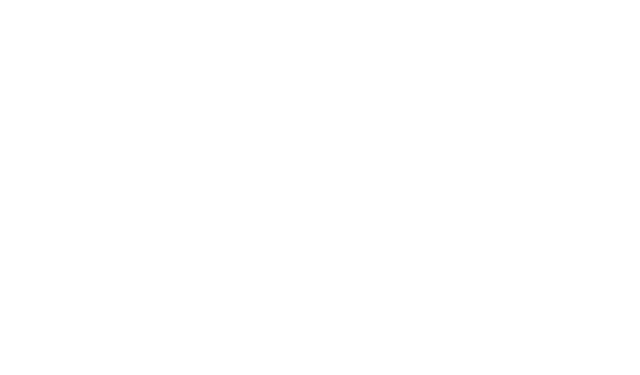
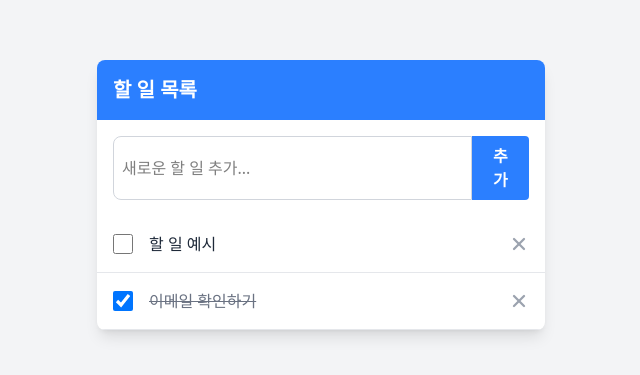
Before and after one commit to SNULION-13th/AI_seminar, a React (Vite) app: page / in a window 1280 px wide. Shown: the part 205-580 px from the top of the page, without its empty margins (319-959 px from the left). Built offline with nearby package versions, Linux system fonts and the light colour scheme.

Commit message:
figma 기초 디자인 커밋

```diff
--- a/src/App.jsx
+++ b/src/App.jsx
@@ -1,7 +1,9 @@
-import "./App.css";
+import React from 'react';
+import Todo from './components/features/Todo/Todo';
+import './App.css';
 
 function App() {
-  return <></>;
+  return <Todo />;
 }
 
 export default App;
--- /dev/null
+++ b/src/components/features/Todo/Todo.jsx
@@ -0,0 +1,43 @@
+import React, { useState } from 'react';
+import Card from '../../ui/Card';
+import TodoHeader from './TodoHeader';
+import TodoInput from './TodoInput';
+import TodoList from './TodoList';
+
+const Todo = () => {
+  const [todos, setTodos] = useState([
+    { id: 1, text: '할 일 예시', completed: false },
+    { id: 2, text: '이메일 확인하기', completed: true },
+  ]);
+
+  const addTodo = (text) => {
+    const newTodo = { id: Date.now(), text, completed: false };
+    setTodos([...todos, newTodo]);
+  };
+
+  const toggleTodo = (id) => {
+    setTodos(
+      todos.map(todo =>
+        todo.id === id ? { ...todo, completed: !todo.completed } : todo
+      )
+    );
+  };
+
+  const deleteTodo = (id) => {
+    setTodos(todos.filter(todo => todo.id !== id));
+  };
+
+  return (
+    <div className="min-h-screen bg-gray-100 flex items-center justify-center">
+      <div className="w-full max-w-md">
+        <Card>
+          <TodoHeader />
+          <TodoInput addTodo={addTodo} />
+          <TodoList todos={todos} toggleTodo={toggleTodo} deleteTodo={deleteTodo} />
+        </Card>
+      </div>
+    </div>
+  );
+};
+
+export default Todo;
--- /dev/null
+++ b/src/components/features/Todo/TodoHeader.jsx
@@ -0,0 +1,11 @@
+import React from 'react';
+
+const TodoHeader = () => {
+  return (
+    <div className="bg-blue-500 text-white p-4">
+      <h1 className="text-xl font-bold">할 일 목록</h1>
+    </div>
+  );
+};
+
+export default TodoHeader;
--- /dev/null
+++ b/src/components/features/Todo/TodoInput.jsx
@@ -0,0 +1,30 @@
+import React, { useState } from 'react';
+import Input from '../../ui/Input';
+import Button from '../../ui/Button';
+
+const TodoInput = ({ addTodo }) => {
+  const [inputValue, setInputValue] = useState('');
+
+  const handleAddClick = () => {
+    if (inputValue.trim()) {
+      addTodo(inputValue);
+      setInputValue('');
+    }
+  };
+
+  return (
+    <div className="p-4 flex">
+      <Input
+        value={inputValue}
+        onChange={(e) => setInputValue(e.target.value)}
+        placeholder="새로운 할 일 추가..."
+        className="rounded-r-none"
+      />
+      <Button onClick={handleAddClick} className="rounded-l-none">
+        추가
+      </Button>
+    </div>
+  );
+};
+
+export default TodoInput;
--- /dev/null
+++ b/src/components/features/Todo/TodoItem.jsx
@@ -0,0 +1,24 @@
+import React from 'react';
+
+const TodoItem = ({ todo, toggleTodo, deleteTodo }) => {
+  return (
+    <div className="flex items-center justify-between p-4 border-b border-gray-200">
+      <div className="flex items-center">
+        <input
+          type="checkbox"
+          checked={todo.completed}
+          onChange={() => toggleTodo(todo.id)}
+          className="mr-4 h-5 w-5 text-blue-500 border-gray-300 rounded focus:ring-blue-500"
+        />
+        <span className={`${todo.completed ? 'line-through text-gray-500' : 'text-gray-800'}`}>
+          {todo.text}
+        </span>
+      </div>
+      <button onClick={() => deleteTodo(todo.id)} className="text-gray-400 hover:text-red-500">
+        <img src="/src/assets/icons/close-icon.svg" alt="delete" className="h-5 w-5" />
+      </button>
+    </div>
+  );
+};
+
+export default TodoItem;
--- /dev/null
+++ b/src/components/features/Todo/TodoList.jsx
@@ -0,0 +1,19 @@
+import React from 'react';
+import TodoItem from './TodoItem';
+
+const TodoList = ({ todos, toggleTodo, deleteTodo }) => {
+  return (
+    <div className="divide-y divide-gray-200">
+      {todos.map(todo => (
+        <TodoItem
+          key={todo.id}
+          todo={todo}
+          toggleTodo={toggleTodo}
+          deleteTodo={deleteTodo}
+        />
+      ))}
+    </div>
+  );
+};
+
+export default TodoList;
--- /dev/null
+++ b/src/components/ui/Button.jsx
@@ -0,0 +1,14 @@
+import React from 'react';
+
+const Button = ({ children, onClick, className }) => {
+  return (
+    <button
+      onClick={onClick}
+      className={`bg-blue-500 text-white font-bold py-2 px-4 rounded ${className}`}
+    >
+      {children}
+    </button>
+  );
+};
+
+export default Button;
--- /dev/null
+++ b/src/components/ui/Card.jsx
@@ -0,0 +1,11 @@
+import React from 'react';
+
+const Card = ({ children }) => {
+  return (
+    <div className="bg-white shadow-lg rounded-lg overflow-hidden">
+      {children}
+    </div>
+  );
+};
+
+export default Card;
--- /dev/null
+++ b/src/components/ui/Input.jsx
@@ -0,0 +1,15 @@
+import React from 'react';
+
+const Input = ({ value, onChange, placeholder, className }) => {
+  return (
+    <input
+      type="text"
+      value={value}
+      onChange={onChange}
+      placeholder={placeholder}
+      className={`border border-gray-300 rounded-l-lg p-2 w-full ${className}`}
+    />
+  );
+};
+
+export default Input;
```
Also changed, not shown: src/assets/icons/check-icon.svg (added), src/assets/icons/close-icon.svg (added).
